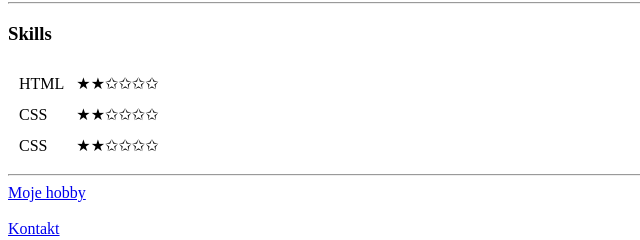
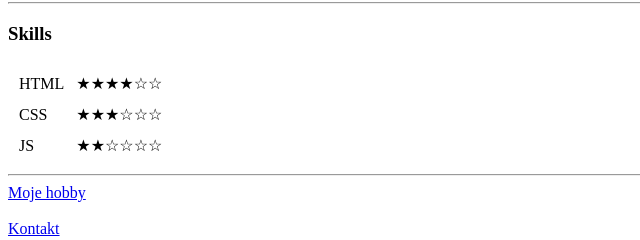
Before and after one commit to Incarn4ti0n/cv, a plain HTML site: page index.html in a window 1280 px wide. Shown: the part 751-991 px from the top of the page, 0-640 px from the left. Drawn offline with Linux system fonts and the light colour scheme.

Commit message:
Update index.html
Changed skills table

```diff
--- a/index.html
+++ b/index.html
@@ -125,17 +125,17 @@
 		<h3>Skills</h3>
 
 		<table cellspacing="10">
-			<tr>
+				<tr>
 				<td>HTML</td>
-				<td>★★✩✩✩✩</td>
+				<td>★★★★☆☆</td>
 			</tr>
 			<tr>
 				<td>CSS</td>
-				<td>★★✩✩✩✩</td>
+				<td>★★★☆☆☆</td>
 			</tr>
 			<tr>
-				<td>CSS</td>
-				<td>★★✩✩✩✩</td>
+				<td>JS</td>
+				<td>★★☆☆☆☆</td>
 			</tr>
 		</table>
 
```
